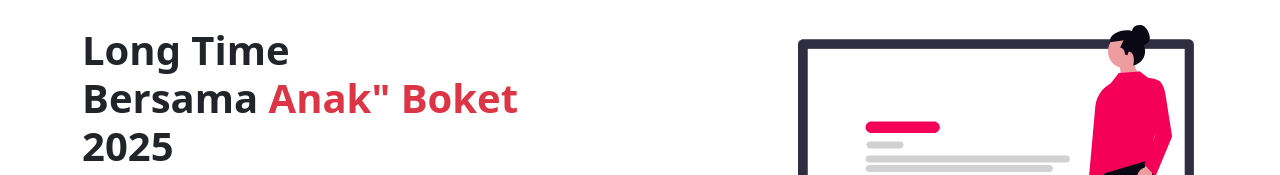
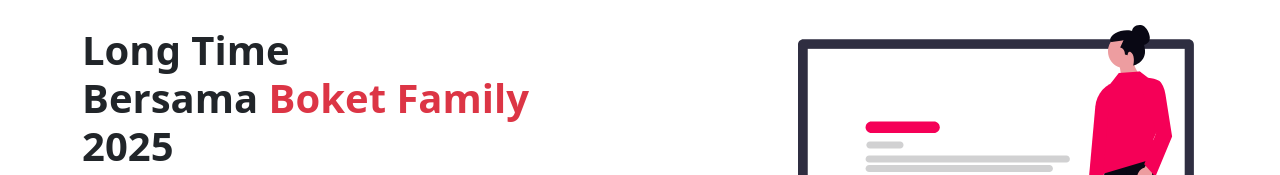
Before and after one commit to Peng20z/LT-Belajar-Bootstrap, a plain HTML site: page index.html in a window 1280 px wide. Shown: the part 148-323 px from the top of the page. Drawn offline with nearby package versions, Linux system fonts and the light colour scheme.

Commit message:
Update index.html

```diff
--- a/index.html
+++ b/index.html
@@ -88,7 +88,7 @@
           >
             <h1 class="fw-bold mb-3">
               Long Time <br />Bersama
-              <span class="text-danger">Anak" Boket</span><br />2025
+              <span class="text-danger">Boket Family</span><br />2025
             </h1>
             <p class="lh-lg mb-4">
               Lorem ipsum dolor sit amet consectetur, adipisicing elit. Alias,
```
